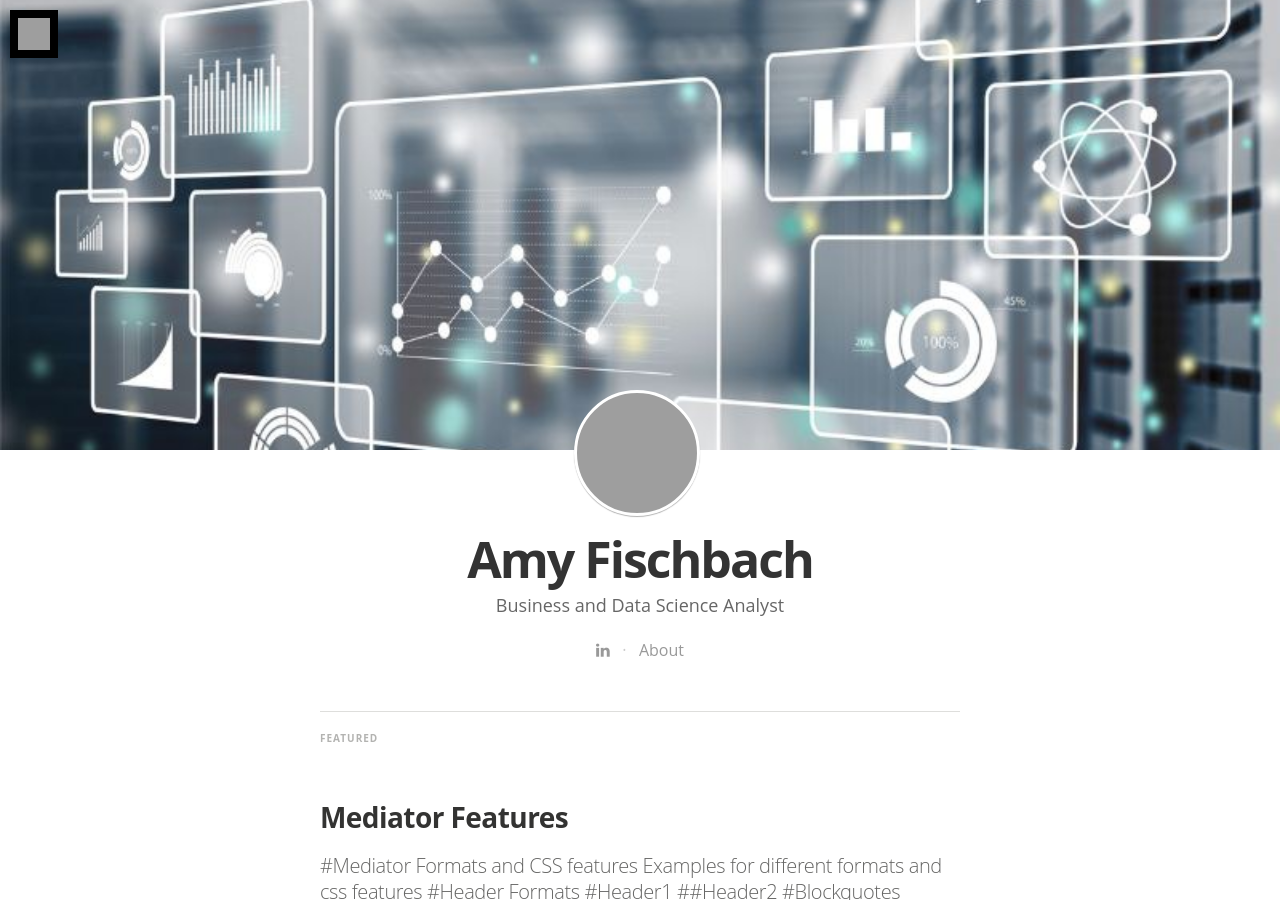
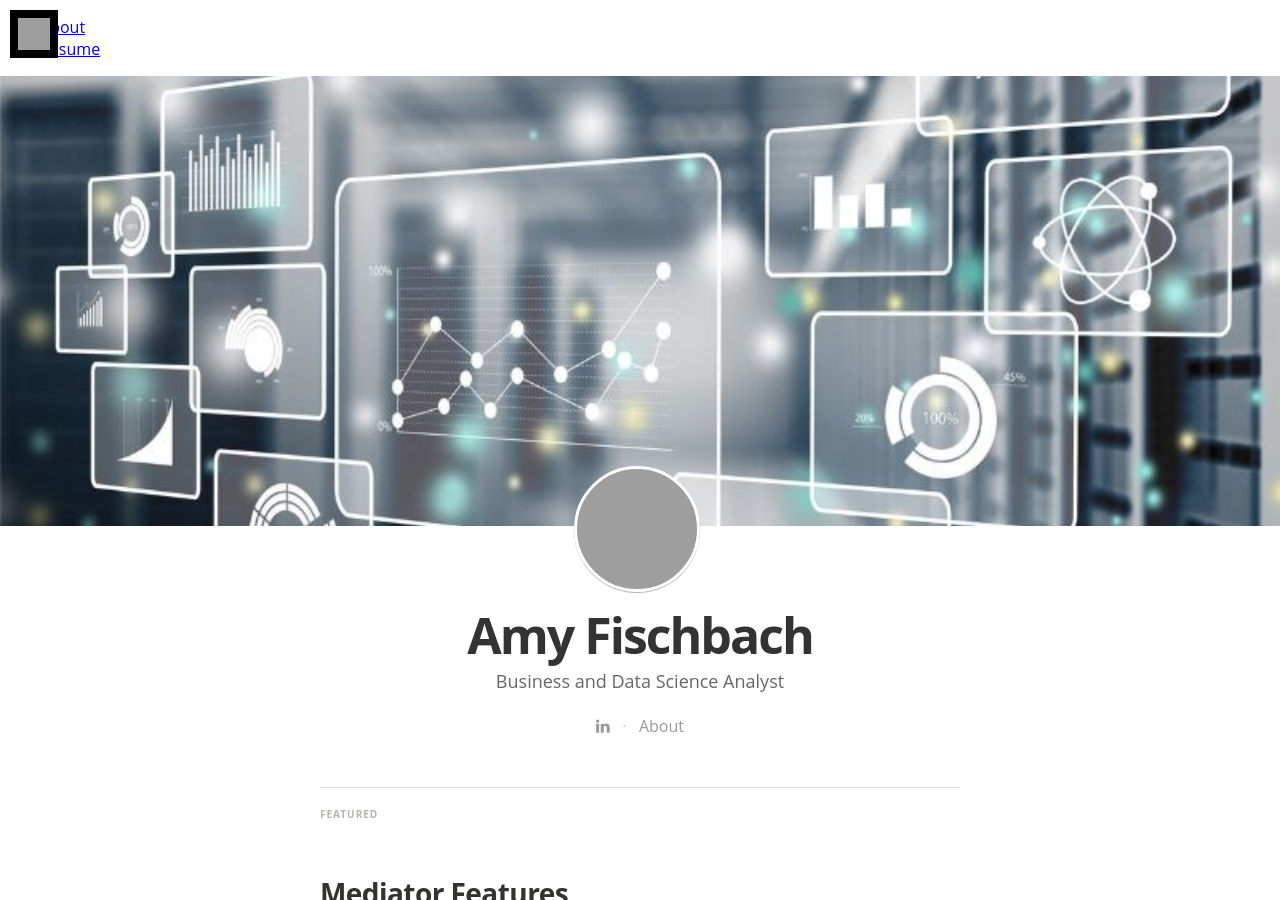
Before and after one commit to AmyFischbach/AmyFischbach.github.io, a Jekyll site: the page built from index.html, in a window 1280 px wide and 900 px high. Built offline with Jekyll 4.4.1, drawn with Linux system fonts in a browser that asks for light colours; nearby versions of some CDN libraries; some web fonts are replaced; the list of posts is cut into pages by our own code; grey boxes are pictures that could not be loaded.

Commit message:
Update header.html

```diff
--- a/_includes/header.html
+++ b/_includes/header.html
@@ -1,6 +1,18 @@
 <!-- header start -->
+<header>
 
-{% if site.float_logo %}
-  <a href="{{ site.url }}{{ site.baseurl }}" class="logo-readium"><span class="logo" style="background-image: url({{ site.logo }})"></span></a>
-{% endif %}
+  {% if site.float_logo %}
+    <a href="{{ site.url }}{{ site.baseurl }}" class="logo-readium">
+      <span class="logo" style="background-image: url({{ site.logo }})"></span>
+    </a>
+  {% endif %}
+
+  <nav>
+    <ul>
+      <li><a href="/about">About</a></li>
+      <li><a href="/assets/docs/AmyFischbach_Resume.pdf" target="_blank">Resume</a></li>
+    </ul>
+  </nav>
+
+</header>
 <!-- header end -->
```
